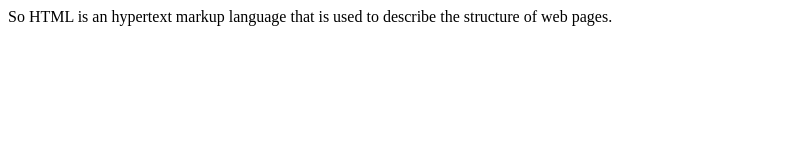
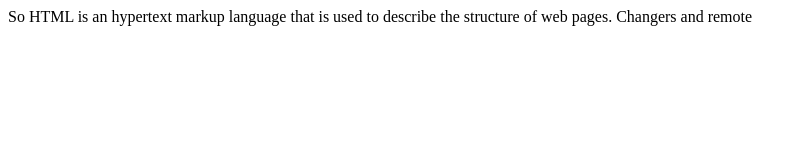
Before and after one commit to Tchissolayasmin-2007/repil1, a plain HTML site: page index.html in a window 1280 px wide. Shown: the whole page, without its empty margins (0-806 px from the left). Drawn offline with Linux system fonts and the light colour scheme.

Commit message:
Update index.html

```diff
--- a/index.html
+++ b/index.html
@@ -11,6 +11,7 @@
 <body>
 
 So HTML is an hypertext markup language that is used to describe the structure of web pages.
+Changers and remote
 
 </body>
 
```
